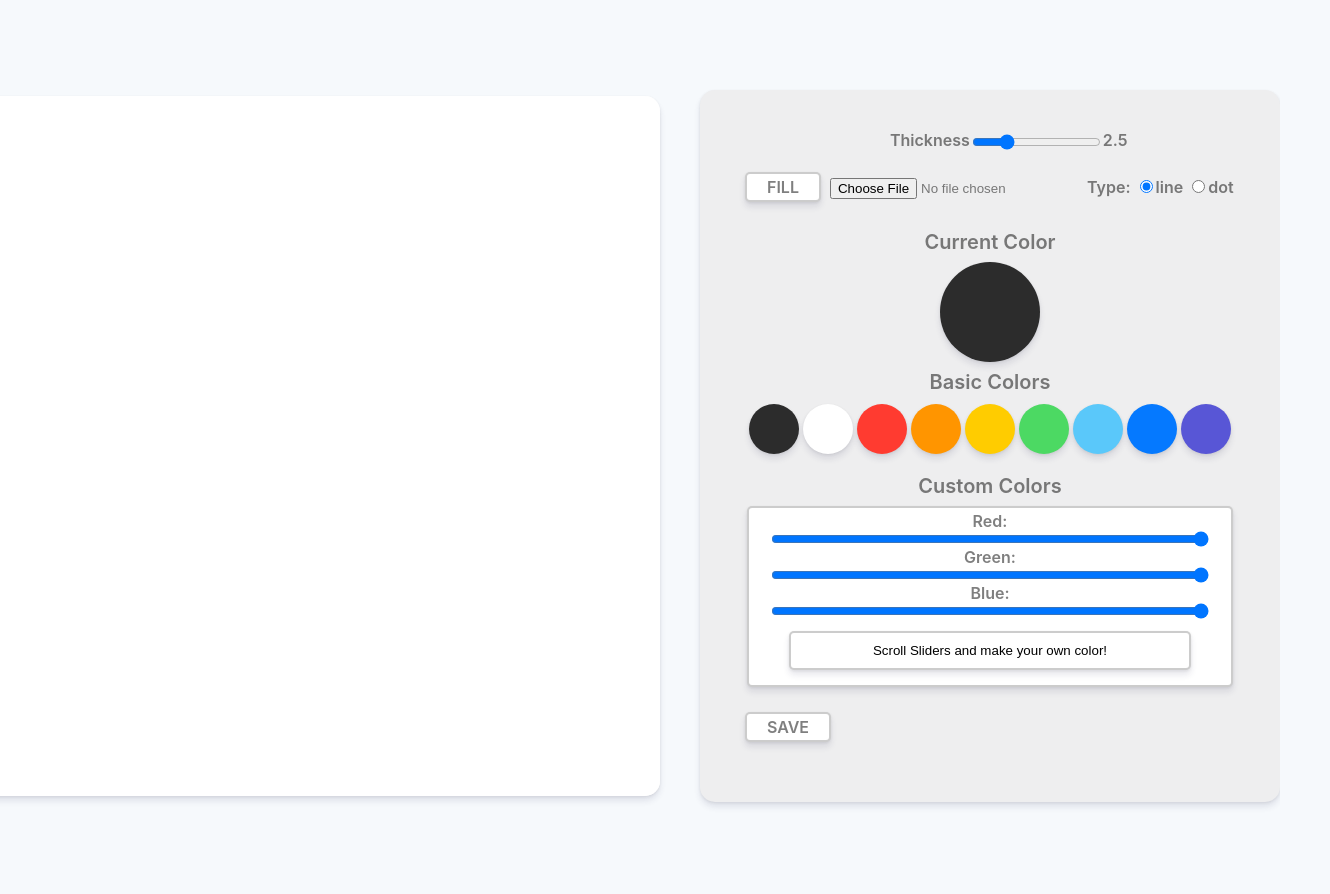
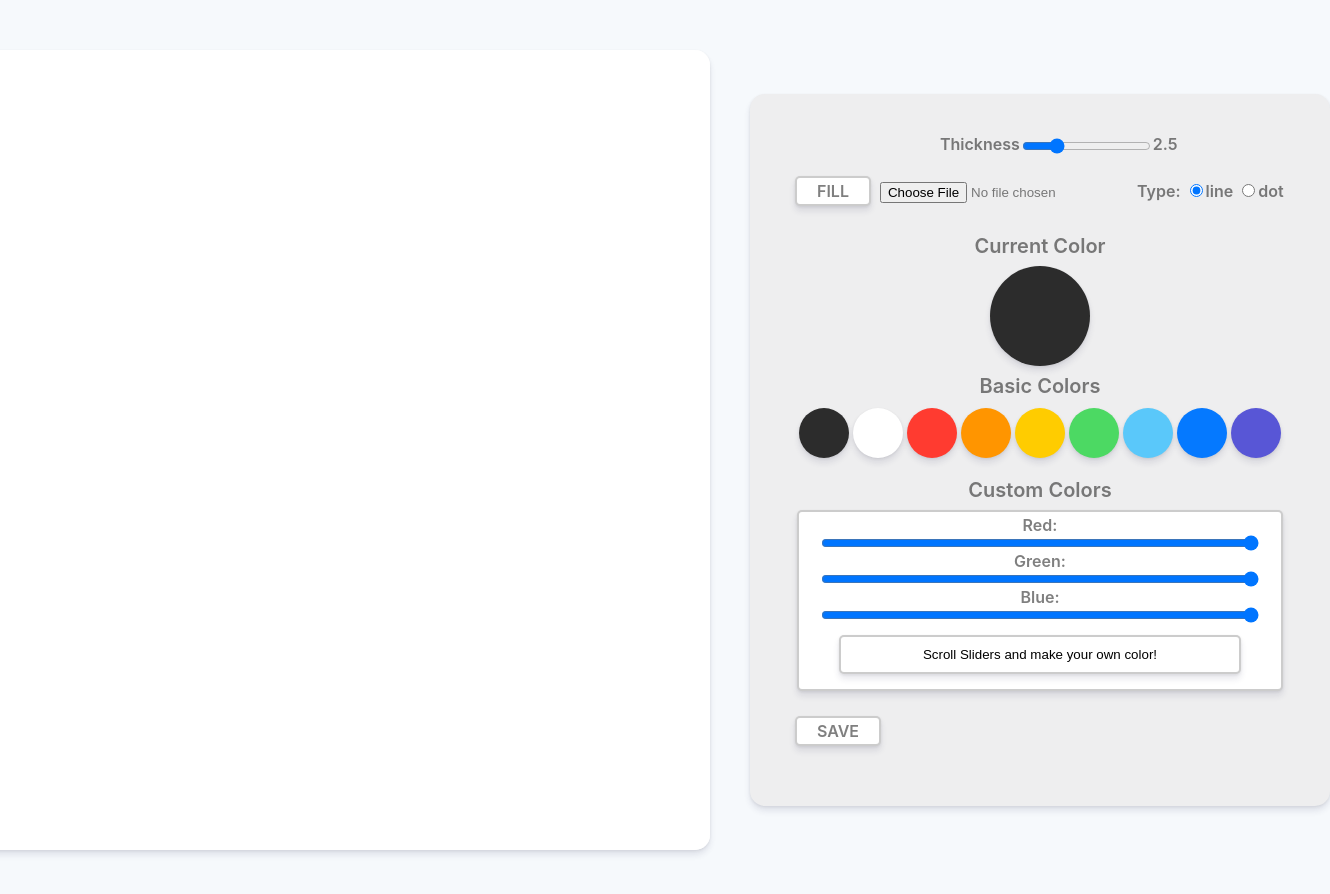
Before and after one commit to hetetet/paintJs, a plain HTML site: page index.html in a window 1280 px wide. Shown: the whole page, 1330 px wide, since content can reach past the window. Drawn offline with Linux system fonts and the light colour scheme.

Commit message:
larger_canvas

```diff
--- a/styles.css
+++ b/styles.css
@@ -14,8 +14,8 @@ body{
 }
 
 .canvas{
-    width:700px;
-    height: 700px;
+    width:800px;
+    height: 800px;
     background-color: white;
     border-radius: 15px;
     box-shadow: 0 5px 6px rgba(50, 50, 93, 0.11), 0 1px 3px rgba(0,0,0,0.08);
```
